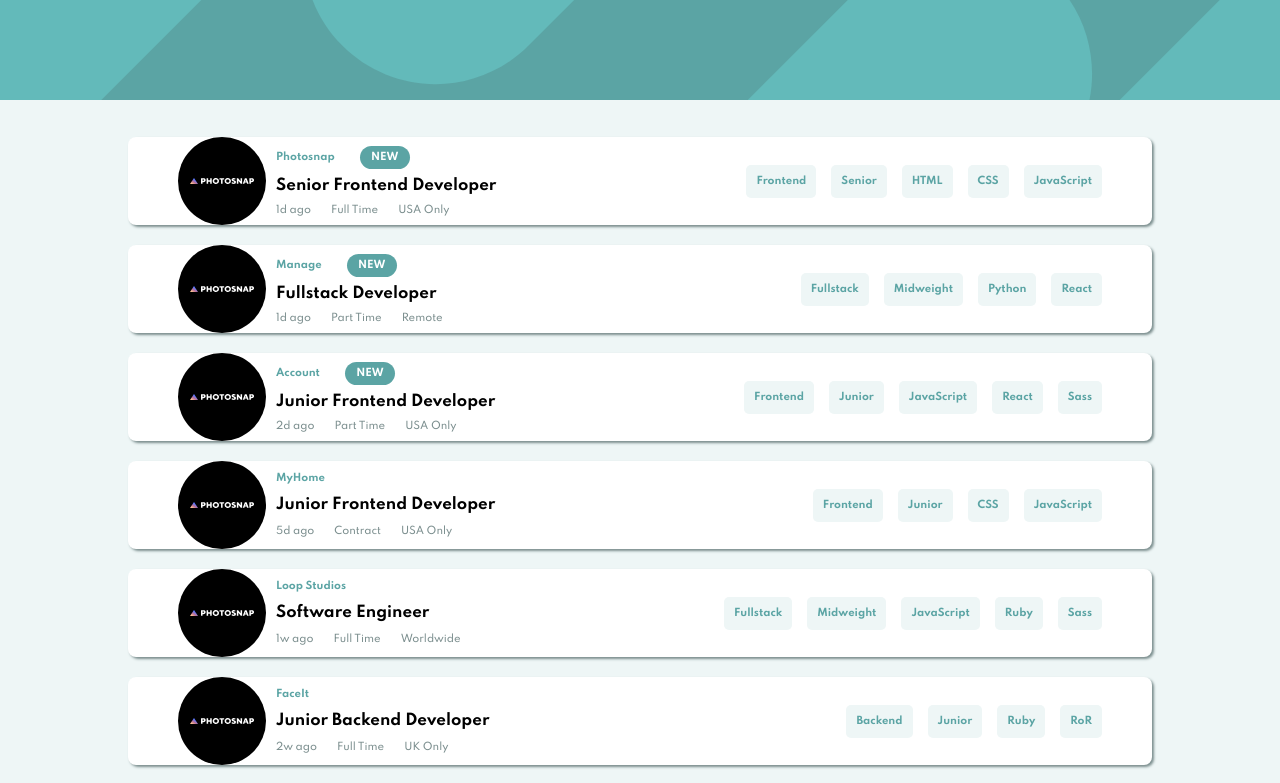
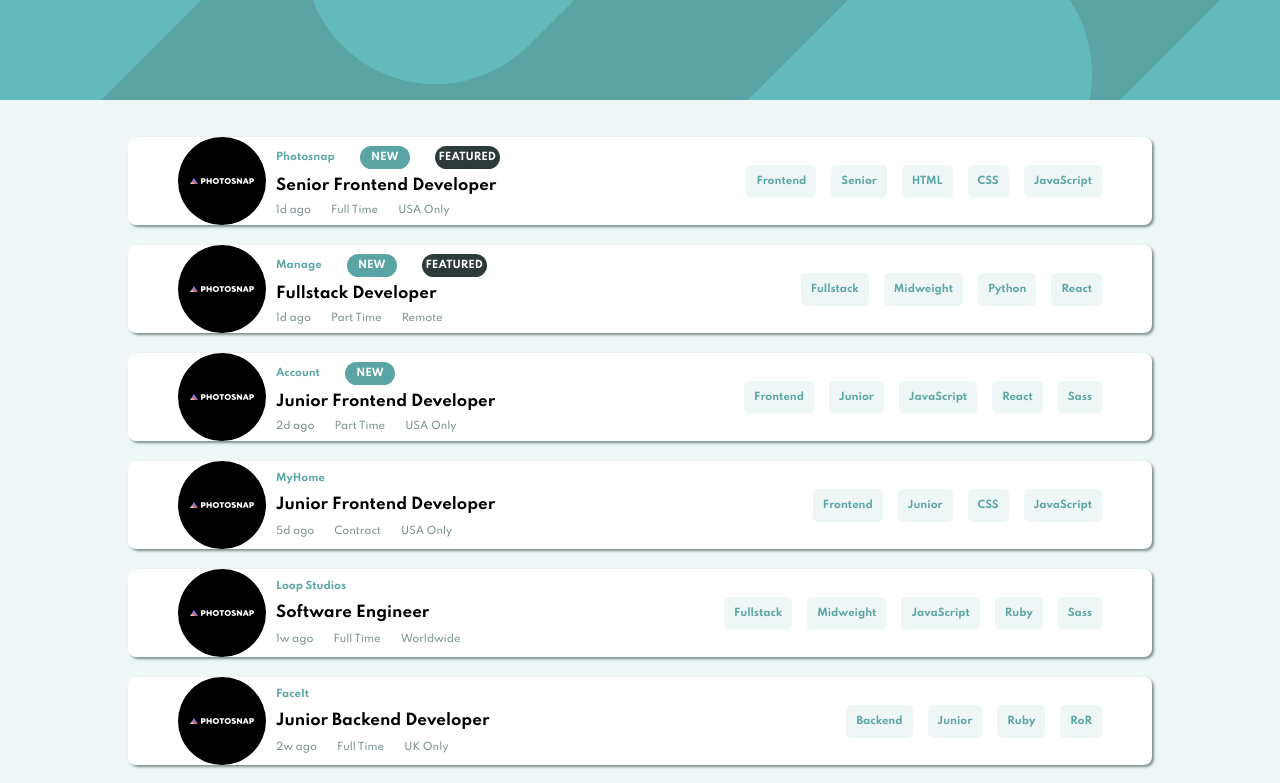
Before and after one commit to jyunakaike/StaticJobListingsMaster, a React app: page / in a window 1280 px wide. Shown: the top 783 px of the page. Built offline with nearby package versions, Linux system fonts and the light colour scheme.

Commit message:
fix Job job.Featured

```diff
--- a/src/components/App.jsx
+++ b/src/components/App.jsx
@@ -16,7 +16,6 @@
                 <JobList >
                     {
                         job.map((todo) => <Job job={todo} />)
-                        // job.map((todo) => <div key={todo.id}>{todo.id}</div>)
                     }
                 </JobList>
             </main>
--- a/src/components/Job.jsx
+++ b/src/components/Job.jsx
@@ -7,12 +7,12 @@
   let etiquete = [job.role, job.level]
   etiquete = etiquete.concat(job.languages, job.tools)
 
-  const button = () => {
+  // const button = () => {
 
-    etiquete.map(todo => console.log(todo))
+  //   etiquete.map(todo => console.log(todo))
 
 
-  }
+  // }
 
 
 
@@ -37,7 +37,7 @@
                 : null
             }
             {
-              (job.fetured)
+              (job.featured)
                 ? <div className='Featured'>FEATURED</div>
                 : null
             }
@@ -54,10 +54,8 @@
       <div className='JobContainer-SeparatorLine' >Linea</div>
 
       <div className='JobContainer-Etiquetes'>
-
         {
           etiquete.map(todo => <div className='Etiquete'>{todo}</div>)
-
         }
       </div>
     </div>
```
